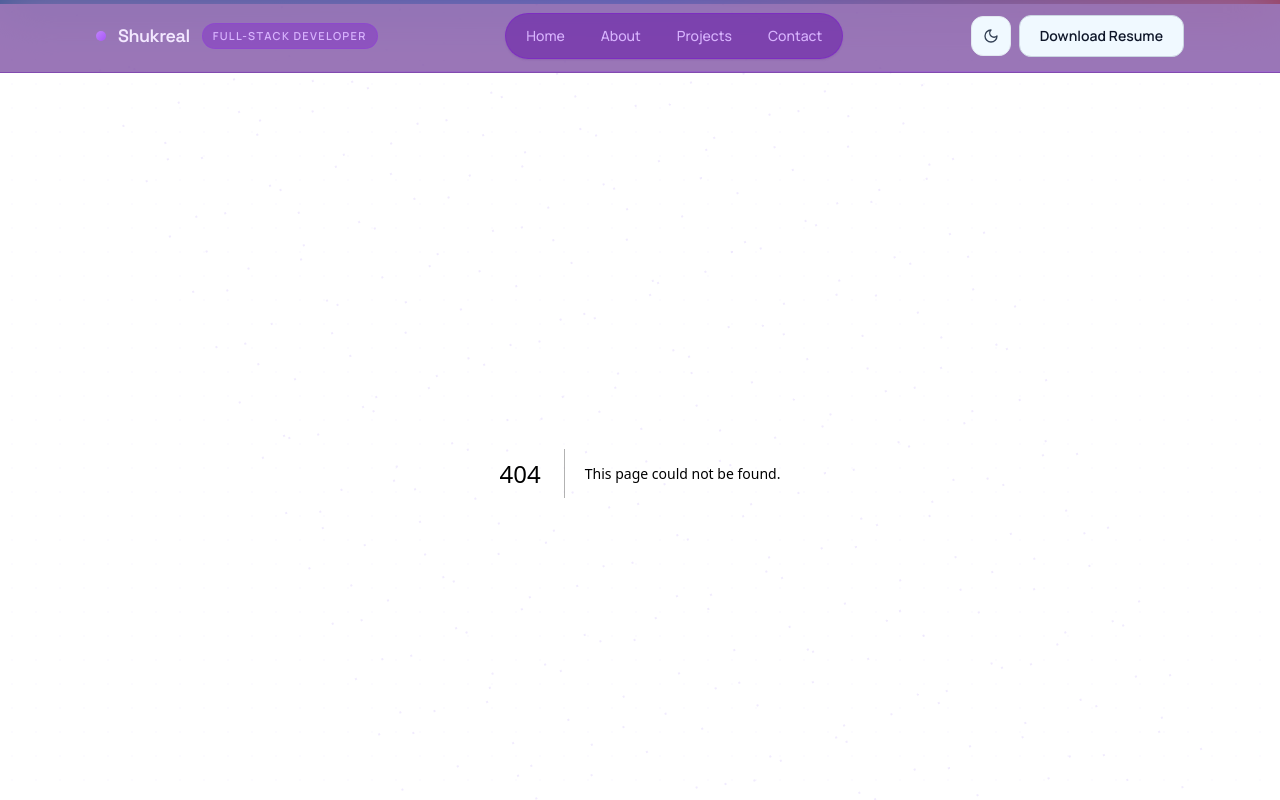
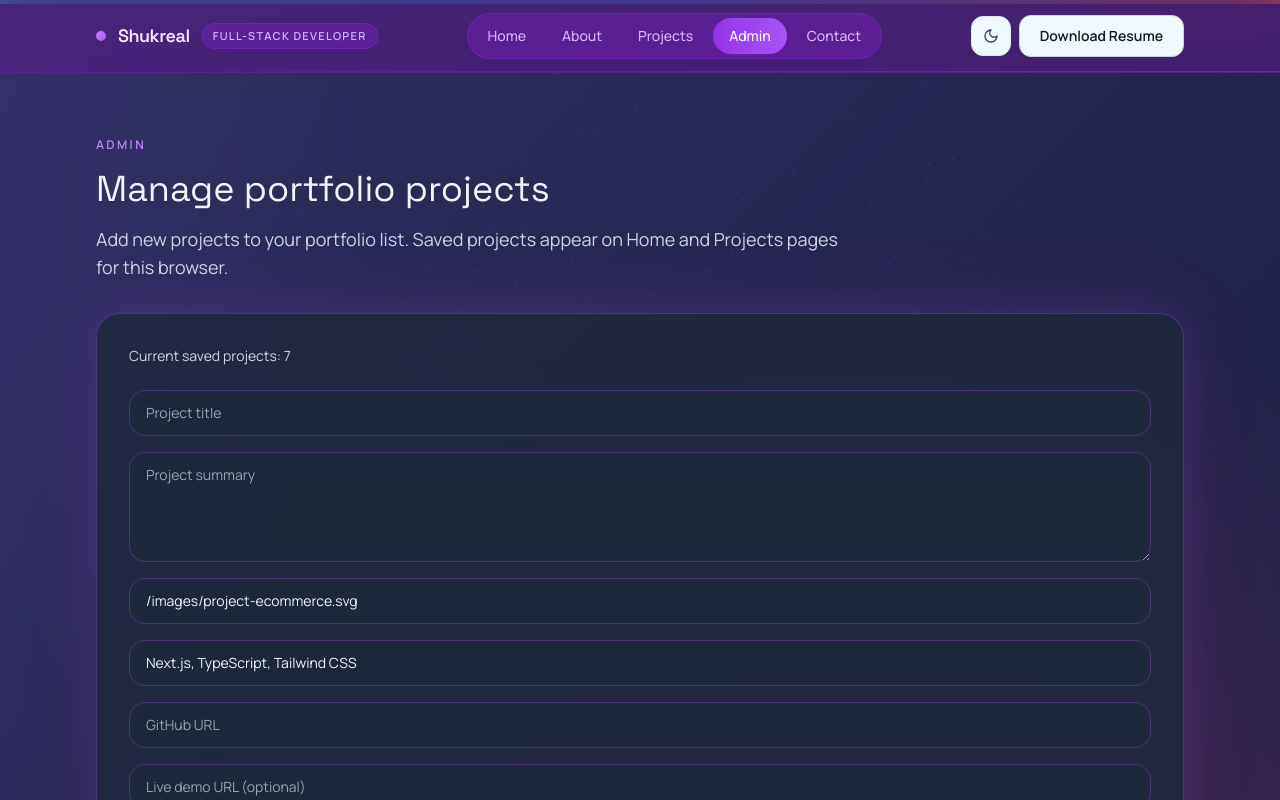
Before and after one commit to shukraelmohammed32/myport, a Next.js app: page /admin in a window 1280 px wide. Before the commit this address had no page. Shown: the top 800 px of the page. Built offline with nearby package versions, Linux system fonts and the light colour scheme.

Commit message:
add admin panal

```diff
--- /dev/null
+++ b/app/admin/page.tsx
@@ -0,0 +1,161 @@
+"use client";
+
+import { useEffect, useState } from "react";
+
+import { Container } from "@/components/Container";
+import { FadeIn } from "@/components/FadeIn";
+import { SectionTitle } from "@/components/SectionTitle";
+import { addStoredProject, getStoredProjects } from "@/lib/projectStore";
+
+type FormState = {
+  title: string;
+  summary: string;
+  image: string;
+  stack: string;
+  github: string;
+  demo: string;
+};
+
+const initialForm: FormState = {
+  title: "",
+  summary: "",
+  image: "/images/project-ecommerce.svg",
+  stack: "Next.js, TypeScript, Tailwind CSS",
+  github: "",
+  demo: ""
+};
+
+export default function AdminPage() {
+  const [form, setForm] = useState<FormState>(initialForm);
+  const [projectCount, setProjectCount] = useState(0);
+  const [message, setMessage] = useState("");
+  const [error, setError] = useState("");
+
+  useEffect(() => {
+    setProjectCount(getStoredProjects().length);
+  }, []);
+
+  const handleChange = (field: keyof FormState, value: string) => {
+    setForm((previous) => ({
+      ...previous,
+      [field]: value
+    }));
+  };
+
+  const handleSubmit = (event: React.FormEvent<HTMLFormElement>) => {
+    event.preventDefault();
+    setMessage("");
+    setError("");
+
+    if (!form.title.trim() || !form.summary.trim() || !form.github.trim()) {
+      setError("Title, summary, and GitHub URL are required.");
+      return;
+    }
+
+    if (!form.image.trim().startsWith("/")) {
+      setError("Image path should start with /. Example: /images/my-project.svg");
+      return;
+    }
+
+    const stack = form.stack
+      .split(",")
+      .map((item) => item.trim())
+      .filter(Boolean);
+
+    if (stack.length === 0) {
+      setError("Add at least one technology in stack.");
+      return;
+    }
+
+    const nextProjects = addStoredProject({
+      title: form.title.trim(),
+      summary: form.summary.trim(),
+      image: form.image.trim(),
+      stack,
+      github: form.github.trim(),
+      demo: form.demo.trim() || undefined
+    });
+
+    setProjectCount(nextProjects.length);
+    setMessage(`Project added. Total projects: ${nextProjects.length}`);
+    setForm(initialForm);
+  };
+
+  return (
+    <section className="section-gap pt-12 sm:pt-16">
+      <Container className="space-y-8">
+        <FadeIn>
+          <SectionTitle
+            description="Add new projects to your portfolio list. Saved projects appear on Home and Projects pages for this browser."
+            eyebrow="Admin"
+            title="Manage portfolio projects"
+          />
+        </FadeIn>
+
+        <FadeIn>
+          <div className="panel p-6 sm:p-8">
+            <p className="text-sm text-slate-300">Current saved projects: {projectCount}</p>
+
+            <form className="mt-6 grid gap-4" onSubmit={handleSubmit}>
+              <input
+                className="input-field"
+                onChange={(event) => handleChange("title", event.target.value)}
+                placeholder="Project title"
+                required
+                value={form.title}
+              />
+
+              <textarea
+                className="input-field min-h-[110px]"
+                onChange={(event) => handleChange("summary", event.target.value)}
+                placeholder="Project summary"
+                required
+                value={form.summary}
+              />
+
+              <input
+                className="input-field"
+                onChange={(event) => handleChange("image", event.target.value)}
+                placeholder="Image path (example: /images/project-name.svg)"
+                required
+                value={form.image}
+              />
+
+              <input
+                className="input-field"
+                onChange={(event) => handleChange("stack", event.target.value)}
+                placeholder="Tech stack separated by commas"
+                required
+                value={form.stack}
+              />
+
+              <input
+                className="input-field"
+                onChange={(event) => handleChange("github", event.target.value)}
+                placeholder="GitHub URL"
+                required
+                type="url"
+                value={form.github}
+              />
+
+              <input
+                className="input-field"
+                onChange={(event) => handleChange("demo", event.target.value)}
+                placeholder="Live demo URL (optional)"
+                type="url"
+                value={form.demo}
+              />
+
+              <button className="mt-2 rounded-xl bg-teal-600 px-5 py-3 text-sm font-semibold text-white transition hover:bg-teal-500" type="submit">
+                Add Project
+              </button>
+            </form>
+
+            {message ? <p className="mt-4 text-sm text-emerald-300">{message}</p> : null}
+            {error ? <p className="mt-4 text-sm text-red-300">{error}</p> : null}
+          </div>
+        </FadeIn>
+      </Container>
+    </section>
+  );
+}
--- a/components/ProjectsSection.tsx
+++ b/components/ProjectsSection.tsx
@@ -1,11 +1,16 @@
+"use client";
+
 import { ArrowRight } from "lucide-react";
+import { useEffect, useMemo, useState } from "react";
 
-import { projects } from "@/data/projects";
+import { projects as defaultProjects } from "@/data/projects";
 import { ButtonLink } from "@/components/ButtonLink";
 import { Container } from "@/components/Container";
 import { FadeIn } from "@/components/FadeIn";
 import { ProjectCard } from "@/components/ProjectCard";
 import { SectionTitle } from "@/components/SectionTitle";
+import { getStoredProjects } from "@/lib/projectStore";
+import type { Project } from "@/types/portfolio";
 
 type ProjectsSectionProps = {
   limit?: number;
@@ -18,7 +23,17 @@ export function ProjectsSection({
   showTitle = true,
   sectionId = "projects"
 }: ProjectsSectionProps) {
-  const visibleProjects = typeof limit === "number" ? projects.slice(0, limit) : projects;
+  const [projects, setProjects] = useState<Project[]>(defaultProjects);
+
+  useEffect(() => {
+    setProjects(getStoredProjects());
+  }, []);
+
+  const visibleProjects = useMemo(
+    () => (typeof limit === "number" ? projects.slice(0, limit) : projects),
+    [limit, projects]
+  );
+
   const hasMoreProjects = typeof limit === "number" && projects.length > limit;
 
   return (
@@ -36,7 +51,7 @@ export function ProjectsSection({
 
         <div className="grid gap-6 md:grid-cols-2">
           {visibleProjects.map((project, index) => (
-            <FadeIn delay={index * 0.05} key={project.title}>
+            <FadeIn delay={index * 0.05} key={`${project.title}-${index}`}>
               <ProjectCard project={project} />
             </FadeIn>
           ))}
--- a/data/site.ts
+++ b/data/site.ts
@@ -18,6 +18,7 @@ export const navigation: NavItem[] = [
   { label: "Home", href: "/" },
   { label: "About", href: "/about" },
   { label: "Projects", href: "/projects" },
+  { label: "Admin", href: "/admin" },
   { label: "Contact", href: "/contact" }
 ];
 
--- /dev/null
+++ b/lib/projectStore.ts
@@ -0,0 +1,62 @@
+import { projects as defaultProjects } from "@/data/projects";
+import type { Project } from "@/types/portfolio";
+
+const STORAGE_KEY = "portfolio.projects";
+
+function isValidProject(value: unknown): value is Project {
+  if (!value || typeof value !== "object") {
+    return false;
+  }
+
+  const candidate = value as Record<string, unknown>;
+
+  return (
+    typeof candidate.title === "string" &&
+    typeof candidate.summary === "string" &&
+    typeof candidate.image === "string" &&
+    Array.isArray(candidate.stack) &&
+    candidate.stack.every((item) => typeof item === "string") &&
+    typeof candidate.github === "string" &&
+    (typeof candidate.demo === "string" || typeof candidate.demo === "undefined")
+  );
+}
+
+export function getStoredProjects(): Project[] {
+  if (typeof window === "undefined") {
+    return defaultProjects;
+  }
+
+  try {
+    const raw = window.localStorage.getItem(STORAGE_KEY);
+
+    if (!raw) {
+      return defaultProjects;
+    }
+
+    const parsed = JSON.parse(raw) as unknown;
+
+    if (!Array.isArray(parsed)) {
+      return defaultProjects;
+    }
+
+    const validProjects = parsed.filter(isValidProject);
+    return validProjects.length > 0 ? validProjects : defaultProjects;
+  } catch {
+    return defaultProjects;
+  }
+}
+
+export function saveProjects(projectList: Project[]) {
+  if (typeof window === "undefined") {
+    return;
+  }
+
+  window.localStorage.setItem(STORAGE_KEY, JSON.stringify(projectList));
+}
+
+export function addStoredProject(project: Project): Project[] {
+  const currentProjects = getStoredProjects();
+  const nextProjects = [project, ...currentProjects];
+  saveProjects(nextProjects);
+  return nextProjects;
+}
```
